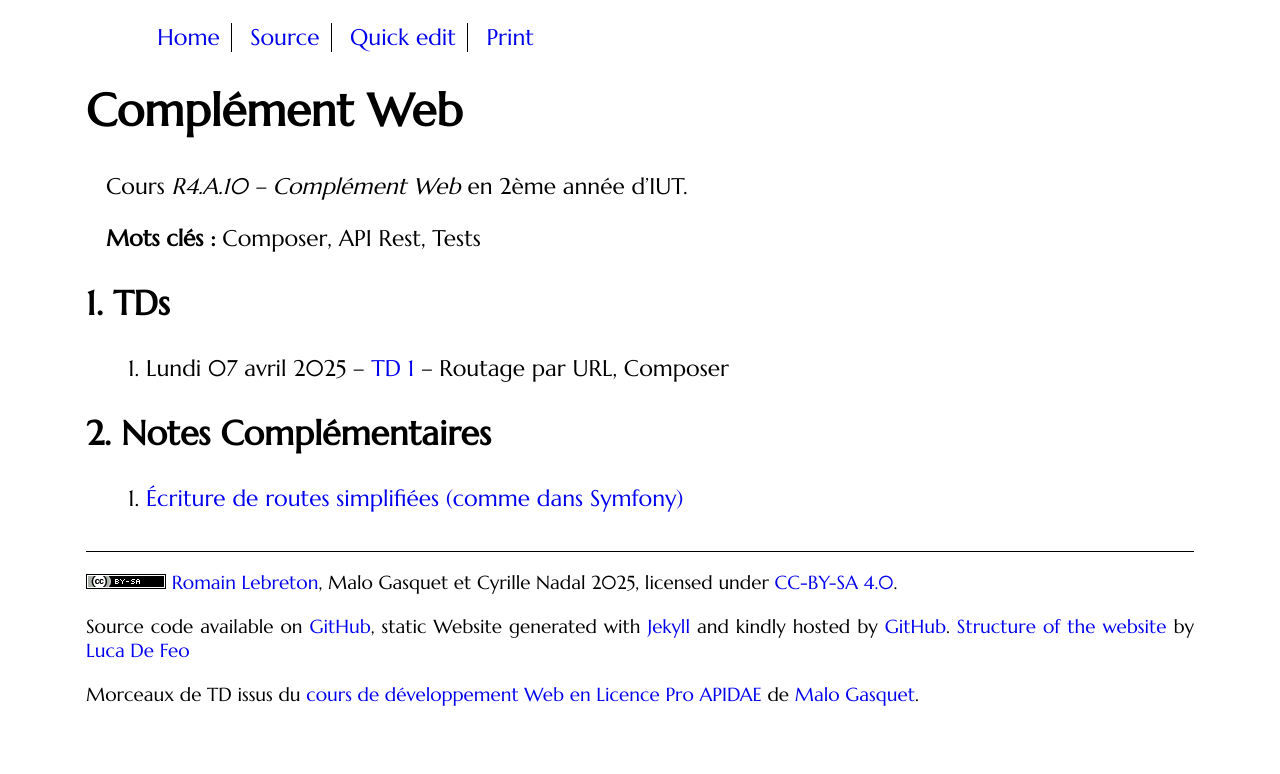
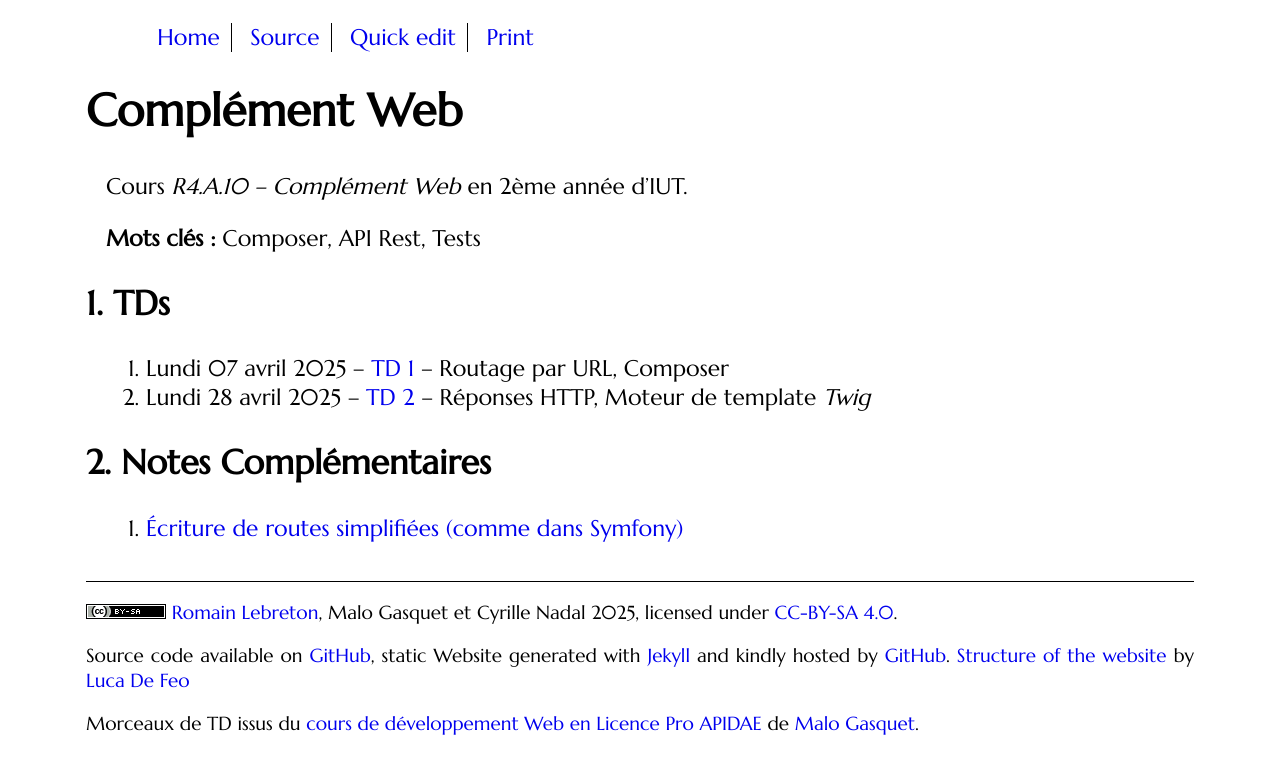
Before and after one commit to romainlebreton/R4.A.10-ComplementWeb, a Jekyll site: the page built from index.md, in a window 1280 px wide. Shown: the top 774 px of the page. Built offline with Jekyll 4.4.1, drawn with Linux system fonts in a browser that asks for light colours; some web fonts are replaced.

Commit message:
TD2 accessible

```diff
--- a/index.md
+++ b/index.md
@@ -17,14 +17,13 @@ Cours *R4.A.10 -- Complément Web* en
 <!-- ### Mise en place d'une API REST -->
 
 1. Lundi 07 avril 2025 -- [TD 1](tutorials/tutorial1) -- Routage par URL, Composer
+2. Lundi 28 avril 2025 -- [TD 2](tutorials/tutorial2) -- Réponses HTTP, Moteur de template *Twig*
 
 <!--
-
-2. Lundi 05 février 2024 -- [TD 2](tutorials/tutorial2) -- Réponses HTTP, Moteur de template *Twig*
-3. Lundi 26 février 2024 -- [TD 3](tutorials/tutorial_tests_1) -- Tests unitaires, Couche Service
-4. Lundi 04 mars 2024 -- [TD 4](tutorials/tutorial_tests_2) -- Conteneur de services, Mock
-5. Lundi 11 mars 2024 -- fin [TD 4](tutorials/tutorial_tests_2) puis [TD 5](tutorials/tutorial3) -- API REST, authentification par JWT
-6. Lundi 18 mars 2024 -- fin [TD 5](tutorials/tutorial3) -- API REST, authentification par JWT
+2. Lundi **26 février 2024** -- [TD 3](tutorials/tutorial_tests_1) -- Tests unitaires, Couche Service
+3. Lundi **04 mars 2024** -- [TD 4](tutorials/tutorial_tests_2) -- Conteneur de services, Mock
+4. Lundi **11 mars 2024** -- fin [TD 4](tutorials/tutorial_tests_2) puis [TD 5](tutorials/tutorial3) -- API REST, authentification par JWT
+5. Lundi **18 mars 2024** -- fin [TD 5](tutorials/tutorial3) -- API REST, authentification par JWT
 
 -->
 
```
